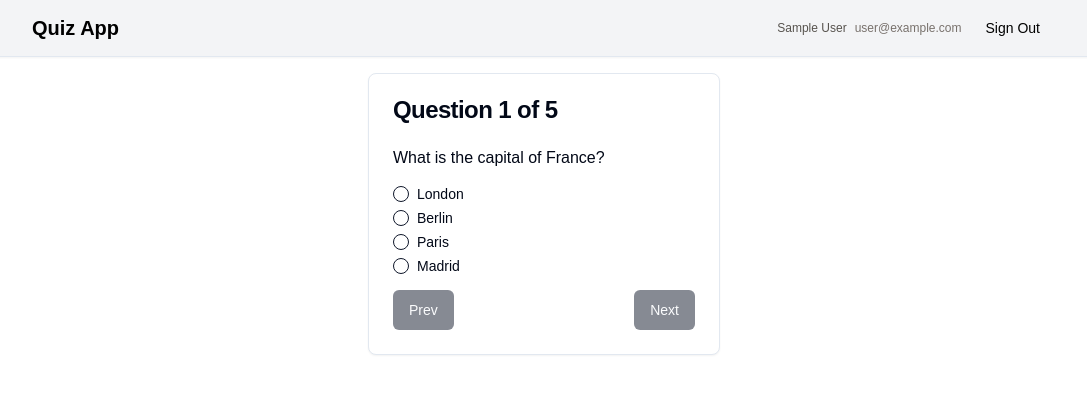
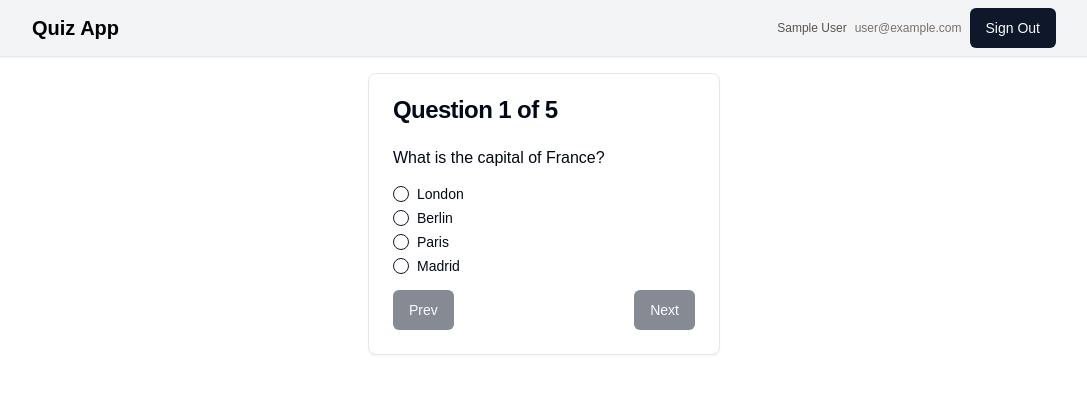
Before and after one commit to Ramrachai/strativ-home-assignment, a Next.js app: page / in a window 1280 px wide. Shown: the top 394 px of the page, without its empty margins (96-1183 px from the left). Built offline with nearby package versions, Linux system fonts and the light colour scheme; no server answers; sample sign-in values are in the browser's storage.

Commit message:
navbar fix

```diff
--- a/src/components/Navbar.tsx
+++ b/src/components/Navbar.tsx
@@ -11,18 +11,18 @@ export function NavBar() {
     <nav className="bg-gray-100 text-black py-2 container border-b shadow-sm">
       <div className="max-w-[80%] mx-auto flex justify-between items-center">
         <Link href="/" className="text-xl font-bold">Quiz App</Link>
-        <div>
+        <div className='flex justify-between'>
           {session ? (
             <>
               {session.user?.role === 'admin' && (
                 <Link href="/admin/dashboard" className="mr-4">
-                  <Button variant="ghost">Admin Dashboard</Button>
+                  <Button variant="outline">Dashboard</Button>
                 </Link>
               )}
               <div className='flex gap-2 items-center'>
                 <p className='text-stone-600 text-xs'>{session?.user?.name}</p>
                 <p className='text-stone-500 text-xs'>{session?.user?.email}</p>
-                <Button variant="ghost" onClick={() => signOut()}>Sign Out</Button>
+                <Button variant="default" onClick={() => signOut()}>Sign Out</Button>
               </div>
             </>
           ) : (
```
